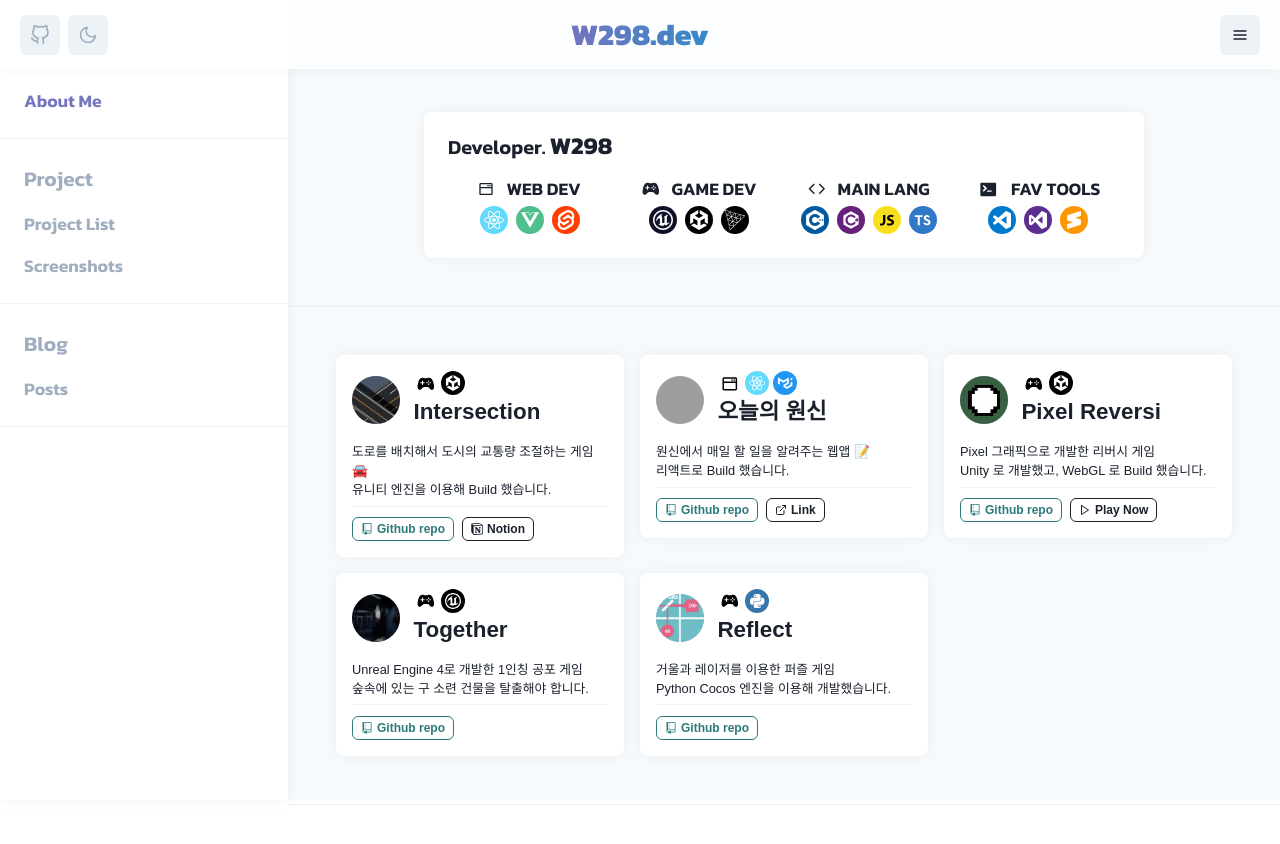
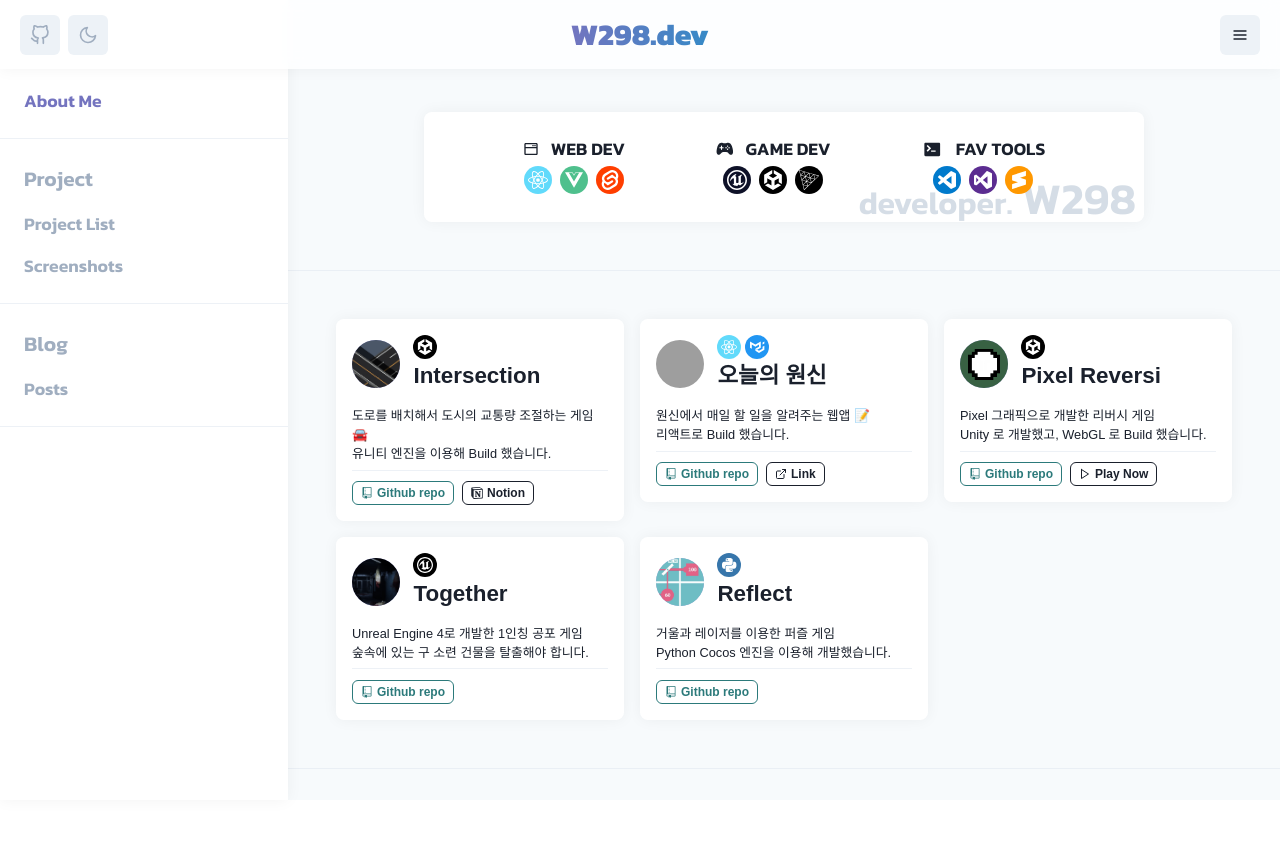
Before and after one commit to W298/w298.dev, a React (Create React App) app: page / in a window 1280 px wide. Shown: the top 844 px of the page. Built offline with nearby package versions, Linux system fonts and the light colour scheme; grey boxes are pictures that could not be loaded; a web font is replaced by a local one.

Commit message:
Clean unnecessary components

```diff
--- a/src/AboutMe.js
+++ b/src/AboutMe.js
@@ -2,10 +2,7 @@ import { Flex, Text, Icon } from "@chakra-ui/react";
 
 import { BiWindowAlt } from "react-icons/bi";
 import { IoGameController } from "react-icons/io5";
-import { FiCode } from "react-icons/fi";
-import { DiJavascript1 } from "react-icons/di";
 import {
-  SiCplusplus,
   SiVisualstudiocode,
   SiSublimetext,
   SiVisualstudio,
@@ -18,8 +15,6 @@ import { ReactComponent as React } from "./svgs/react.svg";
 import { ReactComponent as Unreal } from "./svgs/unreal-engine.svg";
 import { ReactComponent as Unity } from "./svgs/unity.svg";
 import { ReactComponent as Threejs } from "./svgs/threedotjs.svg";
-import { ReactComponent as CSharp } from "./svgs/csharp.svg";
-import { ReactComponent as Typescript } from "./svgs/typescript.svg";
 
 function CircleIcon({ bgColor, icon, iconSize = 1, fill = "white" }) {
   return (
@@ -84,35 +79,7 @@ export default function AboutMe() {
     <Flex p={8} py={12} justifyContent="center">
       <Flex width={{ base: "100%", sm: "100%", md: "45rem" }}>
         <DemonCardContainer>
-          <Flex alignItems="flex-end">
-            <Text
-              fontSize={{ base: "1rem", sm: "1rem", md: "1.25rem" }}
-              fontWeight="semibold"
-              fontFamily="Kanit"
-              lineHeight={{ base: "1.8rem", sm: "1.8rem", md: "2.15rem" }}
-              pl={2}
-              pr={1}
-            >
-              Developer.
-            </Text>
-            <Text
-              fontSize={{ base: "1.3rem", sm: "1.3rem", md: "1.5rem" }}
-              fontWeight="bold"
-              fontFamily="Kanit"
-            >
-              W298
-            </Text>
-          </Flex>
-          <Flex
-            display="grid"
-            gridTemplateColumns={{
-              base: "repeat(auto-fill, minmax(8rem, auto))",
-              sm: "repeat(auto-fill, minmax(8rem, auto))",
-              md: "repeat(auto-fill, minmax(10rem, auto))",
-            }}
-            justifyContent="space-evenly"
-            width="100%"
-          >
+          <Flex flexWrap="wrap" justifyContent="space-evenly" zIndex="1">
             <DemonCard>
               <Flex
                 justifyContent="center"
@@ -161,32 +128,6 @@ export default function AboutMe() {
                 alignItems="center"
                 gap={{ base: "0.5rem", sm: "0.5rem", md: "0.75rem" }}
               >
-                <FiCode fontSize="1.1rem" />
-                <Text
-                  fontFamily="Kanit"
-                  fontWeight="semibold"
-                  fontSize={{ base: "0.9rem", sm: "0.9rem", md: "1.1rem" }}
-                >
-                  MAIN LANG
-                </Text>
-              </Flex>
-              <Flex gap={{ base: "0.2rem", sm: "0.2rem", md: "0.5rem" }}>
-                <CircleIcon bgColor="#00599C" icon={SiCplusplus} />
-                <CircleIcon bgColor="#68217A" icon={CSharp} iconSize={0.9} />
-                <CircleIcon
-                  bgColor="#F7DF1E"
-                  icon={DiJavascript1}
-                  fill="black"
-                />
-                <CircleIcon bgColor="#3178C6" icon={Typescript} />
-              </Flex>
-            </DemonCard>
-            <DemonCard>
-              <Flex
-                justifyContent="center"
-                alignItems="center"
-                gap={{ base: "0.5rem", sm: "0.5rem", md: "0.75rem" }}
-              >
                 <DiTerminal fontSize="1.4rem" />
                 <Text
                   fontFamily="Kanit"
@@ -215,6 +156,31 @@ export default function AboutMe() {
               </Flex>
             </DemonCard>
           </Flex>
+          <Flex
+            zIndex="0"
+            position="relative"
+            bottom="2.5rem"
+            right="-0.5rem"
+            opacity="0.8"
+            gap="0.6rem"
+            justifyContent="flex-end"
+            fontFamily="Kanit"
+            fontWeight="semibold"
+            fontSize="2.75rem"
+            color="gray.300"
+            height="0"
+            userSelect="none"
+          >
+            <Text
+              fontFamily="inherit"
+              fontSize="2rem"
+              position="relative"
+              bottom="-0.8rem"
+            >
+              developer.
+            </Text>
+            <Text fontFamily="inherit">W298</Text>
+          </Flex>
         </DemonCardContainer>
       </Flex>
     </Flex>
--- a/src/App.js
+++ b/src/App.js
@@ -335,7 +335,7 @@ export default function App() {
             <ProjectCard
               name="Intersection"
               img={intersection}
-              tagList={["GAME DEV", "UNITY"]}
+              tagList={["UNITY"]}
               descList={
                 language === "kr"
                   ? [
@@ -360,7 +360,7 @@ export default function App() {
               img={todaysgenshin}
               moreImg={todaysgenshin_more}
               bgColor="white"
-              tagList={["WEB APP", "REACT", "MATERIAL"]}
+              tagList={["REACT", "MATERIAL"]}
               descList={
                 language === "kr"
                   ? [
@@ -384,7 +384,7 @@ export default function App() {
               name="Pixel Reversi"
               img={pixelreversi}
               moreImg={pixelreversi_intro}
-              tagList={["GAME DEV", "UNITY"]}
+              tagList={["UNITY"]}
               descList={
                 language === "kr"
                   ? [
@@ -410,7 +410,7 @@ export default function App() {
             <ProjectCard
               name="Together"
               img={together}
-              tagList={["GAME DEV", "UNREAL4"]}
+              tagList={["UNREAL4"]}
               descList={[
                 "Unreal Engine 4로 개발한 1인칭 공포 게임",
                 "숲속에 있는 구 소련 건물을 탈출해야 합니다.",
@@ -420,7 +420,7 @@ export default function App() {
             <ProjectCard
               name="Reflect"
               img={reflect}
-              tagList={["GAME DEV", "PYTHON"]}
+              tagList={["PYTHON"]}
               descList={[
                 "거울과 레이저를 이용한 퍼즐 게임",
                 "Python Cocos 엔진을 이용해 개발했습니다.",
--- a/src/ProjectCard.js
+++ b/src/ProjectCard.js
@@ -19,8 +19,6 @@ import { ReactComponent as Unreal } from "./svgs/unreal-engine.svg";
 import { ReactComponent as React } from "./svgs/react.svg";
 import { ReactComponent as Python } from "./svgs/python.svg";
 import { ReactComponent as Material } from "./svgs/material.svg";
-import { BiWindowAlt } from "react-icons/bi";
-import { IoGameController } from "react-icons/io5";
 
 function CircleIcon({ bgColor, icon, iconSize = 1, fill = "white" }) {
   return (
@@ -99,22 +97,6 @@ export default function ProjectCard({
   };
 
   const tagData = {
-    "GAME DEV": (
-      <CircleIcon
-        icon={IoGameController}
-        bgColor="transparent"
-        fill="black"
-        iconSize={1.1}
-      />
-    ),
-    "WEB APP": (
-      <CircleIcon
-        icon={BiWindowAlt}
-        bgColor="transparent"
-        fill="black"
-        iconSize={1.1}
-      />
-    ),
     UNITY: <CircleIcon icon={Unity} bgColor="black" />,
     REACT: <CircleIcon icon={React} bgColor="#61DAFB" />,
     UNREAL4: <CircleIcon icon={Unreal} bgColor="black" />,
```
